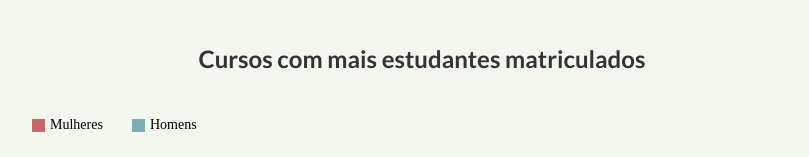
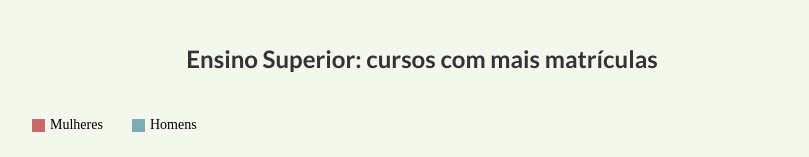
Before and after one commit to Michellynss/ensinosuperior, a plain HTML site: page index.html in a window 1280 px wide. Shown: the top 157 px of the page, without its empty margins (218-1027 px from the left). Drawn offline with Linux system fonts and the light colour scheme.

Commit message:
Update index.html

```diff
--- a/index.html
+++ b/index.html
@@ -12,7 +12,7 @@
 </head>
 <body>
     <header class="header">
-        <h1>Cursos com mais estudantes matriculados</h1>
+        <h1>Ensino Superior: cursos com mais matrículas</h1>
     </header>
 
 
```
